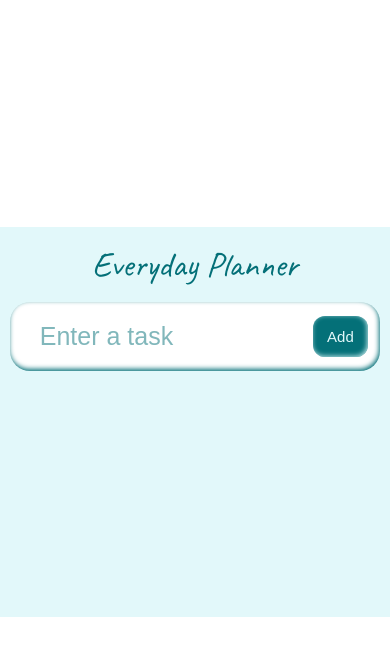
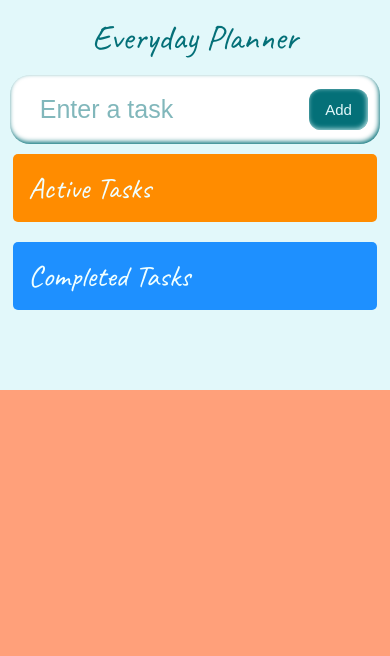
Before and after one commit to Francieli-S/everyday-planner, a React (Vite) app: page / in a window 390 px wide. Shown: the top 656 px of the page. Built offline with nearby package versions, Linux system fonts and the light colour scheme.

Commit message:
refactor code to add completed tasks and style

```diff
--- a/src/App.css
+++ b/src/App.css
@@ -2,7 +2,7 @@
 
 .App {
     width: 100vw;
-    height: 100vw;
+    min-height: 100vw;
     display: flex;
     flex-direction: column;
     align-items: center;
--- a/src/components/TaskList.tsx
+++ b/src/components/TaskList.tsx
@@ -11,7 +11,9 @@ interface Props {
 
 const TaskList: React.FC<Props> = ({ tasks, setTasks }: Props) => {
   return (
+    <div className='container'>
       <div className='tasks'>
+        <span className='task__heading'>Active Tasks</span>
         {tasks.map((task) => (
           <SingleTask
             key={task.id}
@@ -21,6 +23,18 @@ const TaskList: React.FC<Props> = ({ tasks, setTasks }: Props) => {
           />
         ))}
       </div>
+      <div className='tasks completed'>
+        <span className='task__heading'>Completed Tasks</span>
+        {tasks.map((task) => (
+          <SingleTask
+            key={task.id}
+            task={task}
+            tasks={tasks}
+            setTasks={setTasks}
+          />
+        ))}
+      </div>
+    </div>
   );
 };
 
--- a/src/components/style.css
+++ b/src/components/style.css
@@ -1,7 +1,7 @@
 /* InputFild component */
 .input {
   display: flex;
-  width: 90%;
+  width: 95%;
   position: relative;
   align-items: center;
 }
@@ -27,7 +27,7 @@
 
 .input_submit {
   position: absolute;
-  width: 8%;
+  width: 10%;
   height: 60%;
   margin: 12px;
   border-radius: 12px;
@@ -66,21 +66,46 @@
 
 /* TaskList component */
 
+.container {
+  width: 95%;
+  margin-top: 10px;
+  display: flex;
+  justify-content: space-between;
+  align-items: center;
+  gap: 10px;
+}
+
 .tasks {
+  width: 47.5%;
   display: flex;
-  justify-content: space-evenly;
-  width: 90%;
-  flex-wrap: wrap;
+  flex-direction: column;
+  padding: 15px;
+  border-radius: 5px;
+  background-color: darkorange;
+}
+
+.completed {
+  background-color: dodgerblue;
+}
+
+.task__heading {
+  font-size: 30px;
+  color: azure;
 }
 
 /* SingleTask component */
 .tasks__single {
   display: flex;
-  width: 30%;
   border-radius: 5px;
   padding: 20px;
   margin-top: 15px;
   background-color: rgb(9, 229, 245);
+  transition: 0.2s;
+}
+
+.tasks__single:hover {
+  transform: scale(1.02);
+  box-shadow: 0 0 5px black;
 }
 
 .tasks__single--text {
@@ -99,10 +124,10 @@
   cursor: pointer;
 }
 
-/* responsiviness */
-@media (max-width: 1200px) {
-  .tasks__single {
-    width: 40%;
+/* responsiveness */
+@media (max-width: 1100px) {
+  .tasks {
+    width: 45%;
   }
 }
 
@@ -110,13 +135,18 @@
   .input {
     width: 95%;
   }
-  .input_submit {
-    width: 15%;
+  .container {
+    width: 95%;
+    flex-direction: column;
   }
   .tasks {
-    width: 95%;
-  }
-  .tasks__single {
-    width: 100%;
+    width: 90%;
+    margin-bottom: 10px;
   }
 }
+
+@media (max-width: 500px) {
+  .input_submit {
+    width: 16%;
+  }
+}
--- a/src/index.css
+++ b/src/index.css
@@ -3,5 +3,6 @@ body {
   display: flex;
   place-items: center;
   min-width: 320px;
-  min-height: 100vh;
+  /* min-height: 100vh; */
+  background-color:lightsalmon;
 }
```
Lines whose indentation alone changed are shown as unchanged.
